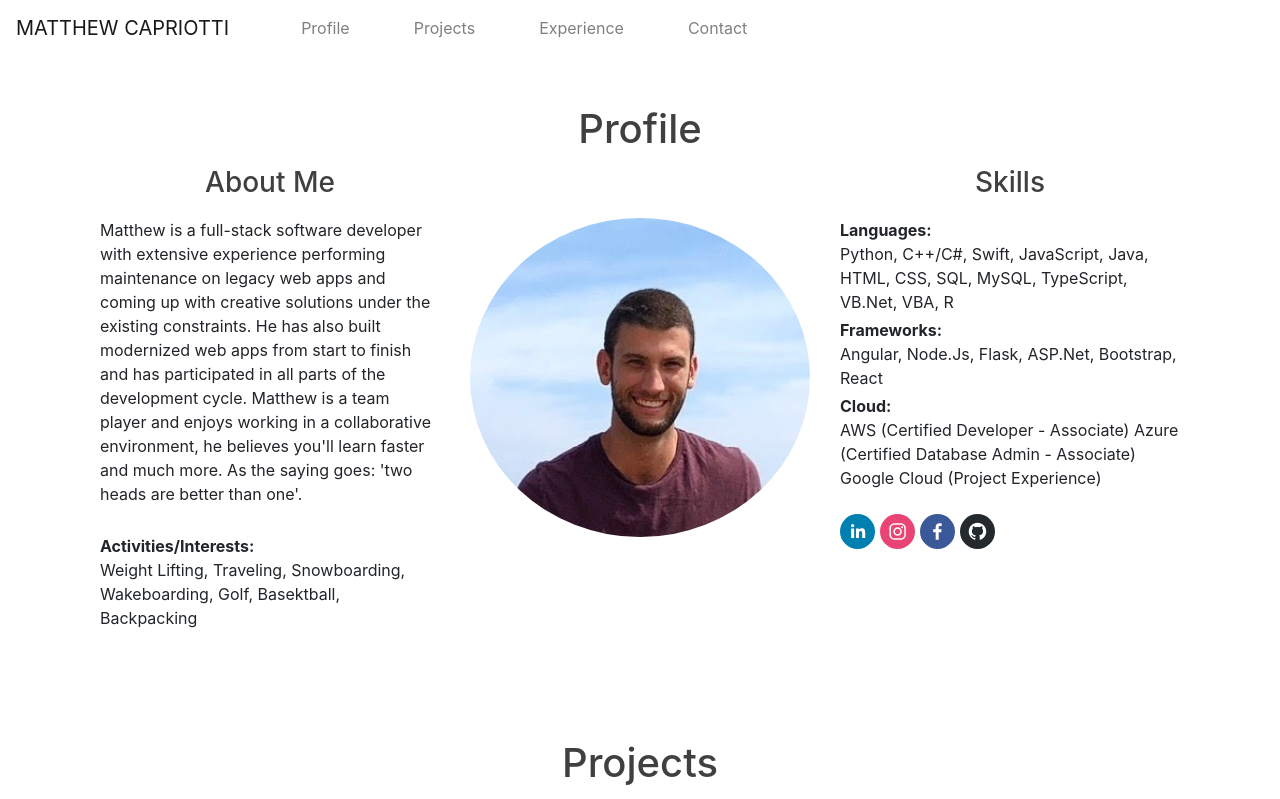
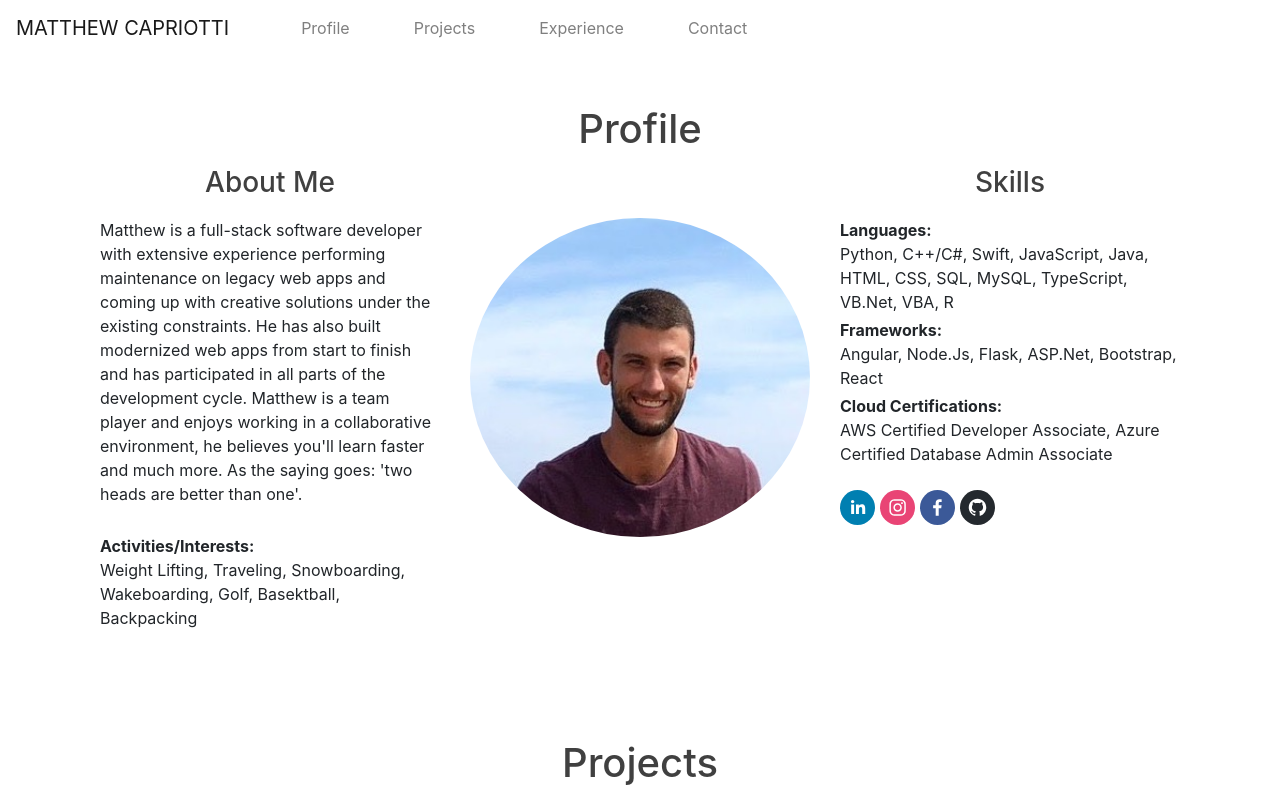
Before and after one commit to MatthewCapriotti/Portfolio, a React (Create React App) app: page / in a window 1280 px wide. Shown: the top 799 px of the page. Built offline with nearby package versions, Linux system fonts and the light colour scheme.

Commit message:
adjusted cloud certs

```diff
--- a/src/Components/Profile.js
+++ b/src/Components/Profile.js
@@ -12,8 +12,8 @@ class Profile extends Component {
     name = "Matthew Capriotti"
     activitiesLabel = "Activities/Interests:"
     activities = "Weight Lifting, Traveling, Snowboarding, Wakeboarding, Golf, Basektball, Backpacking"
-    cloudLabel = "Cloud:"
-    clouds = "AWS (Certified Developer - Associate)\nAzure (Certified Database Admin - Associate)\nGoogle Cloud (Project Experience)"
+    cloudLabel = "Cloud Certifications:"
+    clouds = "AWS Certified Developer Associate, Azure Certified Database Admin Associate"
     frameworksLabel = "Frameworks:"
     frameworks = "Angular, Node.Js, Flask, ASP.Net, Bootstrap, React"
     languageLabel = "Languages:"
```
